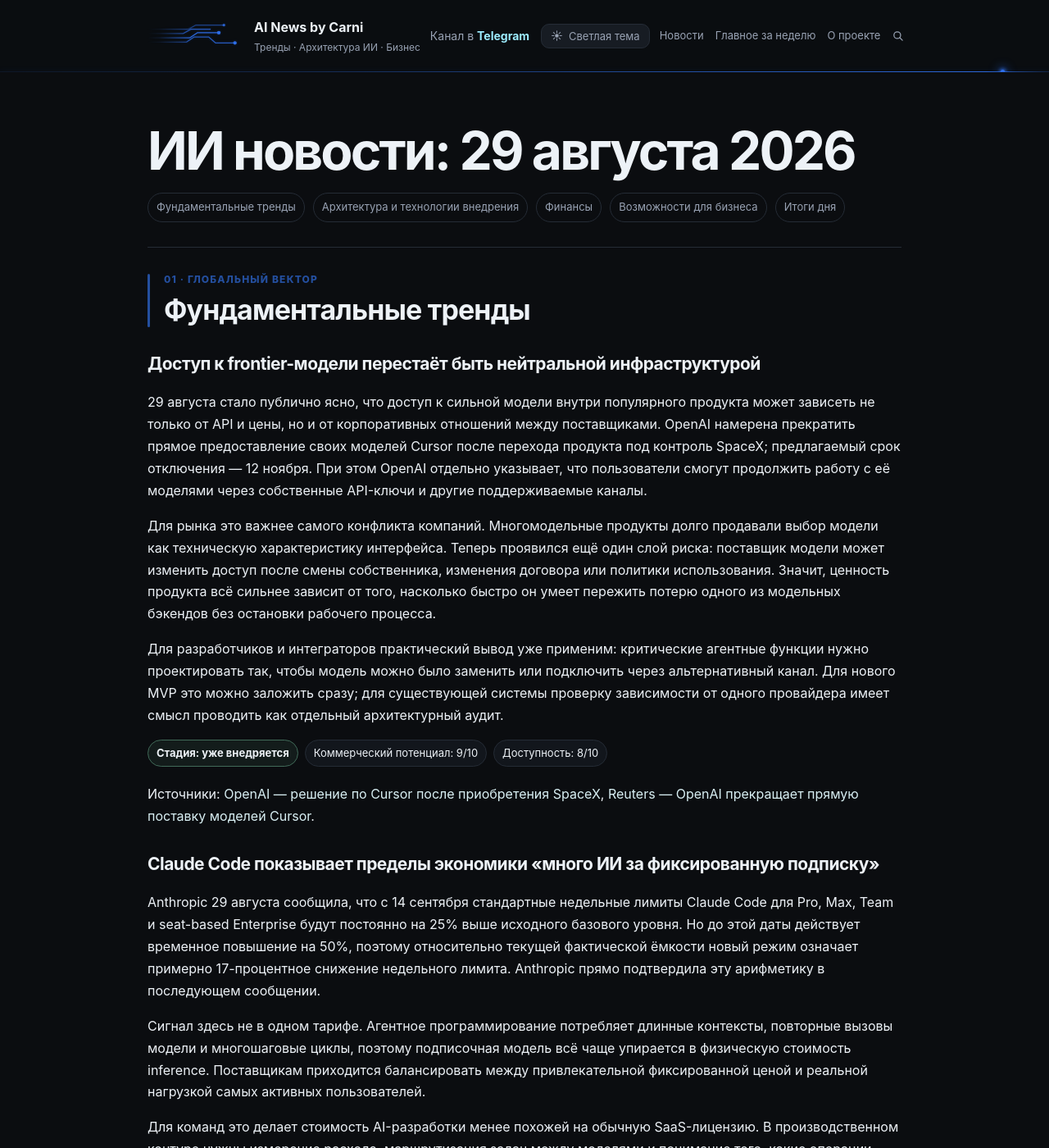
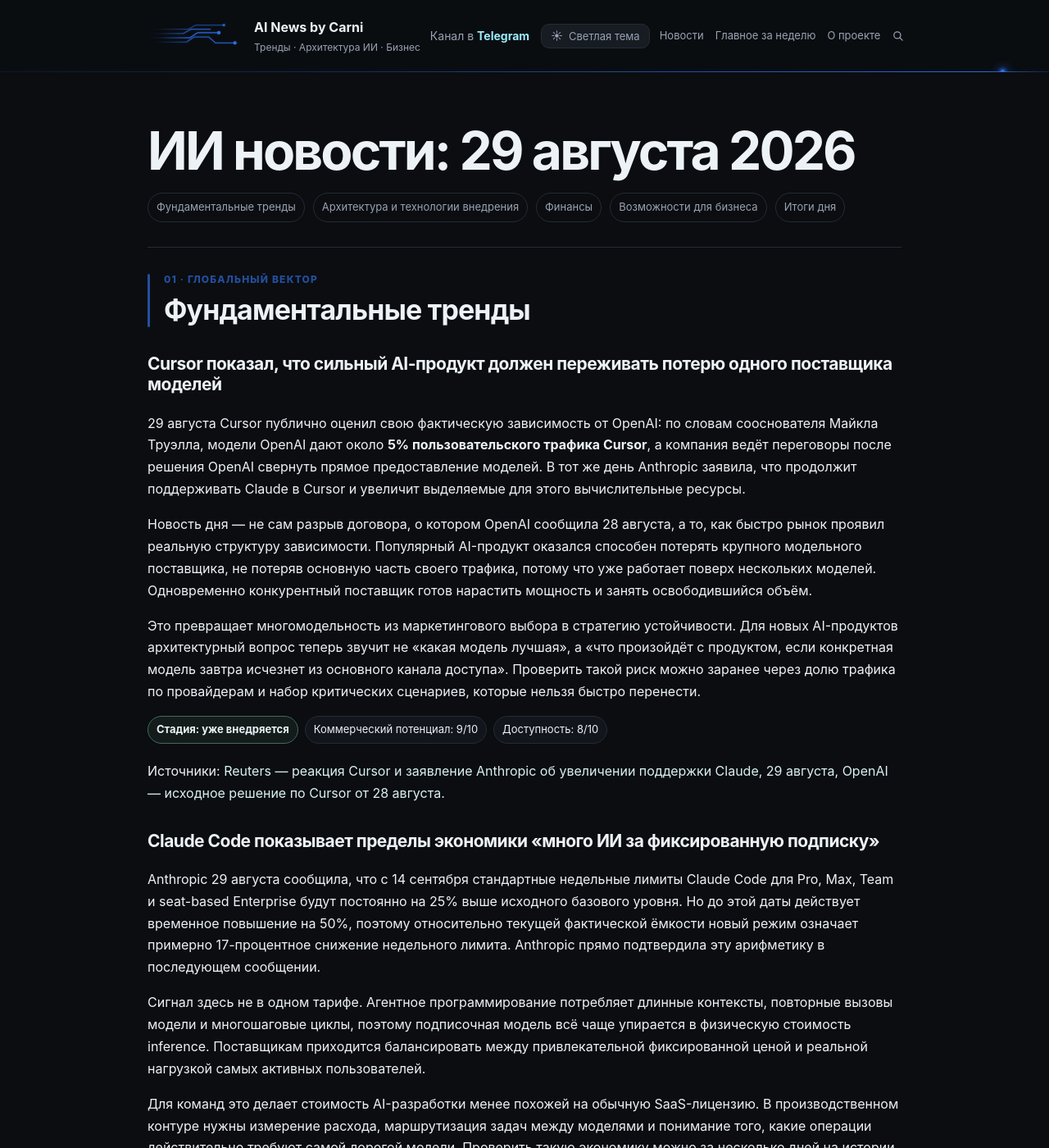
Before and after one commit to DmitryCarni/ai-news-by-carni, a Jekyll site: the page built from daily/2026-08-29.md, in a window 1280 px wide and 1400 px high. Shown: the whole window at 82% size. Built offline with Jekyll 4.4.1, drawn with Linux system fonts in a browser that asks for light colours; some of the changed text lies outside the part shown.

Commit message:
Align 2026-08-29 radar with strict event date

```diff
--- a/daily/2026-08-29.md
+++ b/daily/2026-08-29.md
@@ -4,9 +4,9 @@ report_type: daily
 report_date: 2026-08-29
 report_date_display: "29 августа 2026"
 card_title: "Цена и доступ к ИИ становятся частью архитектуры"
-summary: "OpenAI показала риск зависимости от одного поставщика моделей, Anthropic пересобирает экономику Claude Code, а Valon демонстрирует, что без контроля AI-расходы могут расти быстрее пользы."
+summary: "Cursor раскрыл ограниченность зависимости от OpenAI, Anthropic усиливает поддержку Claude в Cursor и пересобирает экономику Claude Code, а Valon демонстрирует цену неконтролируемого AI-потребления."
 title: "ИИ новости: 29 августа 2026"
-description: "ИИ новости: 29 августа 2026 — OpenAI и Cursor, новые лимиты Claude Code, экономика AI-расходов Valon и архитектура независимости от одного поставщика моделей."
+description: "ИИ новости: 29 августа 2026 — реакция Cursor на разрыв с OpenAI, новые лимиты Claude Code, экономика AI-расходов Valon и многомодельная отказоустойчивость."
 permalink: /daily/2026-08-29/
 ---
 
@@ -22,13 +22,13 @@ permalink: /daily/2026-08-29/
 
 ## Фундаментальные тренды {#fundamental}
 
-### Доступ к frontier-модели перестаёт быть нейтральной инфраструктурой
+### Cursor показал, что сильный AI-продукт должен переживать потерю одного поставщика моделей
 
-29 августа стало публично ясно, что доступ к сильной модели внутри популярного продукта может зависеть не только от API и цены, но и от корпоративных отношений между поставщиками. OpenAI намерена прекратить прямое предоставление своих моделей Cursor после перехода продукта под контроль SpaceX; предлагаемый срок отключения — 12 ноября. При этом OpenAI отдельно указывает, что пользователи смогут продолжить работу с её моделями через собственные API-ключи и другие поддерживаемые каналы.
+29 августа Cursor публично оценил свою фактическую зависимость от OpenAI: по словам сооснователя Майкла Труэлла, модели OpenAI дают около **5% пользовательского трафика Cursor**, а компания ведёт переговоры после решения OpenAI свернуть прямое предоставление моделей. В тот же день Anthropic заявила, что продолжит поддерживать Claude в Cursor и увеличит выделяемые для этого вычислительные ресурсы.
 
-Для рынка это важнее самого конфликта компаний. Многомодельные продукты долго продавали выбор модели как техническую характеристику интерфейса. Теперь проявился ещё один слой риска: поставщик модели может изменить доступ после смены собственника, изменения договора или политики использования. Значит, ценность продукта всё сильнее зависит от того, насколько быстро он умеет пережить потерю одного из модельных бэкендов без остановки рабочего процесса.
+Новость дня — не сам разрыв договора, о котором OpenAI сообщила 28 августа, а то, как быстро рынок проявил реальную структуру зависимости. Популярный AI-продукт оказался способен потерять крупного модельного поставщика, не потеряв основную часть своего трафика, потому что уже работает поверх нескольких моделей. Одновременно конкурентный поставщик готов нарастить мощность и занять освободившийся объём.
 
-Для разработчиков и интеграторов практический вывод уже применим: критические агентные функции нужно проектировать так, чтобы модель можно было заменить или подключить через альтернативный канал. Для нового MVP это можно заложить сразу; для существующей системы проверку зависимости от одного провайдера имеет смысл проводить как отдельный архитектурный аудит.
+Это превращает многомодельность из маркетингового выбора в стратегию устойчивости. Для новых AI-продуктов архитектурный вопрос теперь звучит не «какая модель лучшая», а «что произойдёт с продуктом, если конкретная модель завтра исчезнет из основного канала доступа». Проверить такой риск можно заранее через долю трафика по провайдерам и набор критических сценариев, которые нельзя быстро перенести.
 
 <div class="score">
 <span class="pill stage stage-live">Стадия: уже внедряется</span>
@@ -36,7 +36,7 @@ permalink: /daily/2026-08-29/
 <span class="pill">Доступность: 8/10</span>
 </div>
 
-Источники: [OpenAI — решение по Cursor после приобретения SpaceX](https://openai.com/index/our-decision-on-cursor-following-its-acquisition-by-spacex/), [Reuters — OpenAI прекращает прямую поставку моделей Cursor](https://www.reuters.com/business/media-telecom/openai-end-partnership-with-spacexs-cursor-2026-08-29/).
+Источники: [Reuters — реакция Cursor и заявление Anthropic об увеличении поддержки Claude, 29 августа](https://www.reuters.com/business/media-telecom/openai-end-partnership-with-spacexs-cursor-2026-08-29/), [OpenAI — исходное решение по Cursor от 28 августа](https://openai.com/index/our-decision-on-cursor-following-its-acquisition-by-spacex/).
 
 ### Claude Code показывает пределы экономики «много ИИ за фиксированную подписку»
 
@@ -58,7 +58,7 @@ Anthropic 29 августа сообщила, что с 14 сентября ст
 
 ### Многомодельный failover становится частью надёжности AI-продукта
 
-История Cursor переводит абстрактный тезис о «model optionality» в эксплуатационный вопрос. Если модель встроена глубоко в агентный цикл, потеря прямого доступа затрагивает не только качество ответов: могут измениться формат вызовов инструментов, поведение длинных задач, лимиты контекста, latency и стоимость. Простая замена имени модели в конфиге не гарантирует эквивалентный результат.
+Реакция Cursor 29 августа переводит абстрактный тезис о «model optionality» в эксплуатационный вопрос. Даже если доля одного провайдера составляет лишь несколько процентов трафика, его потеря может затронуть конкретные команды и сценарии: формат вызовов инструментов, поведение длинных задач, лимиты контекста, latency и стоимость. Простая замена имени модели в конфиге не гарантирует эквивалентный результат.
 
 Практический паттерн — отделять бизнес-процесс от конкретного модельного провайдера: единый слой вызова моделей, набор контрактных тестов для критических сценариев, возможность BYOK или резервного провайдера и отдельные eval-наборы перед переключением. Для чувствительных действий нужен не «автоматический прыжок на любую доступную модель», а проверенный маршрут отказоустойчивости.
 
@@ -70,7 +70,7 @@ Anthropic 29 августа сообщила, что с 14 сентября ст
 <span class="pill">Доступность: 8/10</span>
 </div>
 
-Источники: [OpenAI — условия завершения прямого доступа Cursor](https://openai.com/index/our-decision-on-cursor-following-its-acquisition-by-spacex/), [Reuters — реакция Cursor и поддержка Claude со стороны Anthropic](https://www.reuters.com/business/media-telecom/openai-end-partnership-with-spacexs-cursor-2026-08-29/).
+Источники: [Reuters — Cursor оценивает долю OpenAI примерно в 5% трафика, Anthropic обещает увеличить поддержку Claude](https://www.reuters.com/business/media-telecom/openai-end-partnership-with-spacexs-cursor-2026-08-29/), [OpenAI — фон договорного изменения](https://openai.com/index/our-decision-on-cursor-following-its-acquisition-by-spacex/).
 
 ## Финансы {#finance}
 
@@ -108,7 +108,7 @@ Claude Code и кейс Valon показывают один и тот же ко
 
 ### Страховка от модельного поставщика как отдельная услуга внедрения
 
-Решение OpenAI по Cursor создаёт понятный B2B-сценарий: аудит зависимости AI-продукта от одного поставщика и подготовка проверенного резервного маршрута. Клиент покупает не «поддержку нескольких моделей» как красивую галочку, а снижение риска остановки конкретного бизнес-процесса.
+Публичная реакция Cursor 29 августа создаёт понятный B2B-сценарий: аудит зависимости AI-продукта от одного поставщика и подготовка проверенного резервного маршрута. Клиент покупает не «поддержку нескольких моделей» как красивую галочку, а снижение риска остановки конкретного бизнес-процесса.
 
 Услуга может включать карту зависимостей, контрактные eval-тесты, резервный API/BYOK, проверку tool calling и план переключения. Для зрелых agentic-систем это постепенно становится аналогом disaster recovery на уровне модели. Первый коммерческий пилот реалистичен за несколько недель вокруг одного критического процесса.
 
@@ -118,13 +118,13 @@ Claude Code и кейс Valon показывают один и тот же ко
 <span class="pill">Доступность: 8/10</span>
 </div>
 
-Источники: [OpenAI — решение о прекращении прямого доступа Cursor](https://openai.com/index/our-decision-on-cursor-following-its-acquisition-by-spacex/), [Reuters — контекст прекращения партнёрства и реакция рынка](https://www.reuters.com/business/media-telecom/openai-end-partnership-with-spacexs-cursor-2026-08-29/).
+Источники: [Reuters — реакция Cursor, переговоры и наращивание поддержки Claude](https://www.reuters.com/business/media-telecom/openai-end-partnership-with-spacexs-cursor-2026-08-29/), [OpenAI — исходное решение по прямому доступу Cursor](https://openai.com/index/our-decision-on-cursor-following-its-acquisition-by-spacex/).
 
 <div id="conclusions" class="conclusions" markdown="1">
 
 ## Итоги дня
 
-- **Зависимость от одной frontier-модели стала бизнес-риском, а не только техническим компромиссом.** Смена собственника или договорных отношений может изменить доступ к ключевому AI-компоненту быстрее, чем меняется продуктовая архитектура.
+- **Многомодельность превращается из функции интерфейса в механизм устойчивости.** Cursor показал, что даже публичный разрыв с крупным поставщиком не обязан останавливать продукт, если зависимость распределена заранее.
 - **Экономика агентного ИИ начинает диктовать продуктовые ограничения.** История Claude Code показывает, что фиксированная подписка не отменяет стоимость тяжёлого inference, а значит лимиты и управление потреблением останутся частью рынка.
 - **В финансах зрелость AI-внедрения всё сильнее определяется качеством проверки, а не максимальным числом AI-пользователей.** Valon фактически связывает право на использование ИИ со способностью распознать ошибку и одновременно ожидает крупного снижения расходов.
 - **Ближайший слой новых B2B-возможностей — контроль над AI-экономикой и отказоустойчивостью:** model routing, бюджеты, evals, резервные провайдеры и подтверждение критических действий.
```
